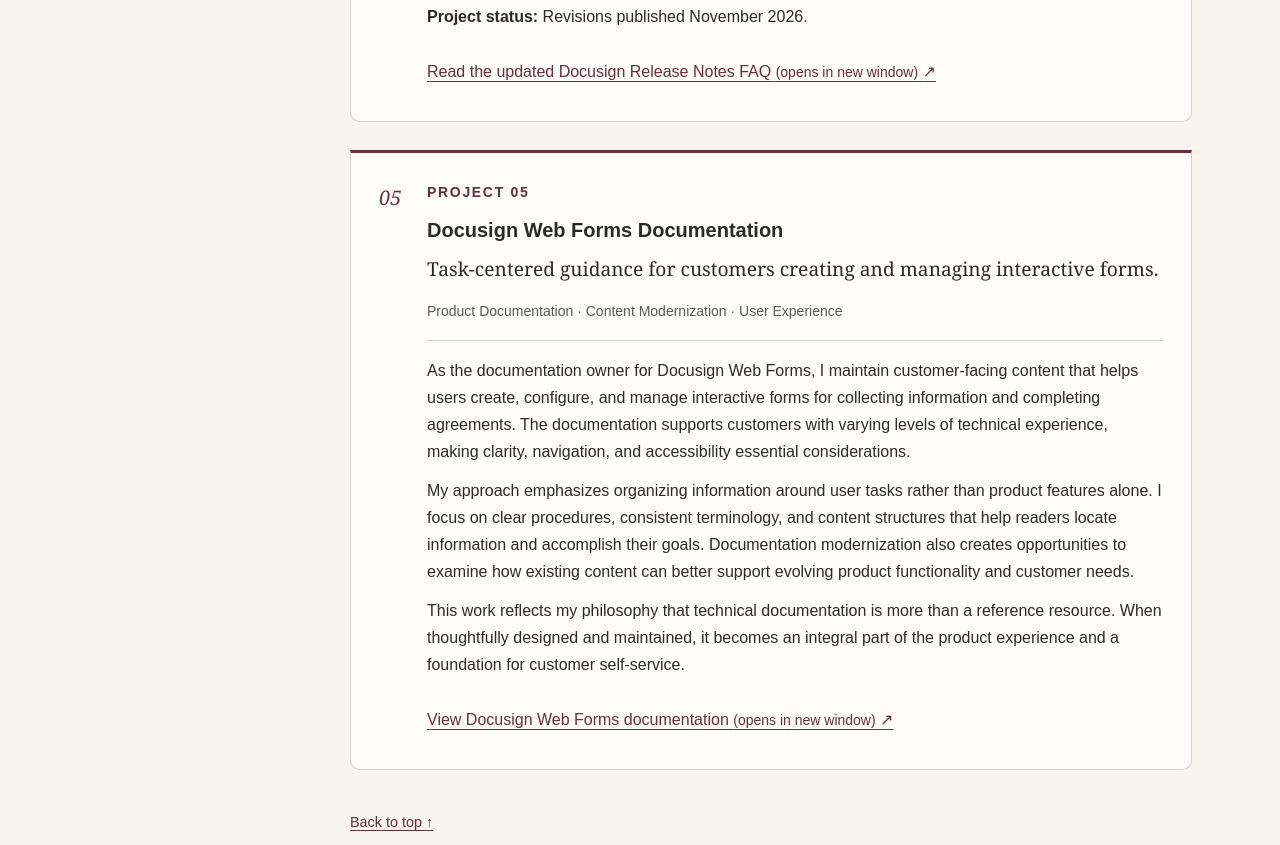
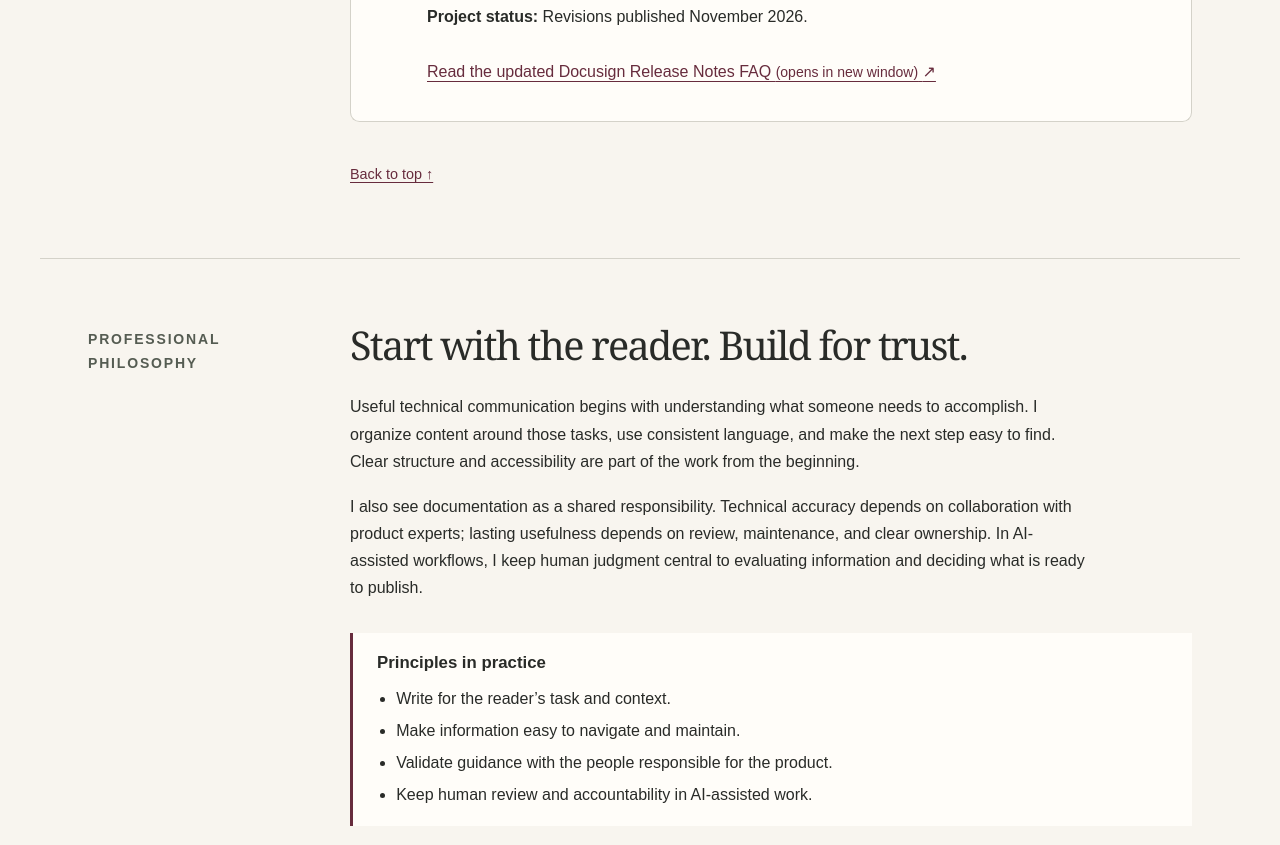
Before and after one commit to roycecook96/royce-cook-portfolio, a plain HTML site: page index.html in a window 1280 px wide. Shown: the part 4788-5633 px from the top of the page. Drawn offline with Linux system fonts and the light colour scheme.

Commit message:
Remove Web Forms documentation project
Co-Authored-By: Claude Opus 5.5 <noreply@anthropic.com>
Claude-Session: https://claude.ai/code/session_018tzUL8fwBhBTM9nAtJtT26

```diff
--- a/index.html
+++ b/index.html
@@ -76,14 +76,6 @@
           <p><strong>Project status:</strong> Revisions published November 2026.</p>
           <ul class="project-links"><li><a href="https://support.docusign.com/s/articles/DocuSign-Release-Notes-FAQ?language=en_US" target="_blank" rel="noopener noreferrer"><span>Read the updated Docusign Release Notes FAQ <span class="new-window">(opens in new window)</span></span> <span aria-hidden="true">↗</span></a></li></ul>
         </div></article>
-      <article class="work-item" aria-labelledby="project-5"><span class="work-index" aria-hidden="true">05</span><div><p class="project-label">Project 05</p><h3 id="project-5">Docusign Web Forms Documentation</h3>
-          <p class="project-summary">Task-centered guidance for customers creating and managing interactive forms.</p>
-          <p class="tags">Product Documentation · Content Modernization · User Experience</p>
-          <p>As the documentation owner for Docusign Web Forms, I maintain customer-facing content that helps users create, configure, and manage interactive forms for collecting information and completing agreements. The documentation supports customers with varying levels of technical experience, making clarity, navigation, and accessibility essential considerations.</p>
-          <p>My approach emphasizes organizing information around user tasks rather than product features alone. I focus on clear procedures, consistent terminology, and content structures that help readers locate information and accomplish their goals. Documentation modernization also creates opportunities to examine how existing content can better support evolving product functionality and customer needs.</p>
-          <p>This work reflects my philosophy that technical documentation is more than a reference resource. When thoughtfully designed and maintained, it becomes an integral part of the product experience and a foundation for customer self-service.</p>
-          <ul class="project-links"><li><a href="https://support.docusign.com/s/document-item?bundleId=isf1706308392098&amp;language=en_US&amp;topicId=gey1706310415679.html" target="_blank" rel="noopener noreferrer"><span>View Docusign Web Forms documentation <span class="new-window">(opens in new window)</span></span> <span aria-hidden="true">↗</span></a></li></ul>
-        </div></article>
     <p class="back-to-top"><a href="#home">Back to top <span aria-hidden="true">↑</span></a></p></div>
   </section>
   <section class="philosophy section" id="philosophy" aria-labelledby="philosophy-title">
```
